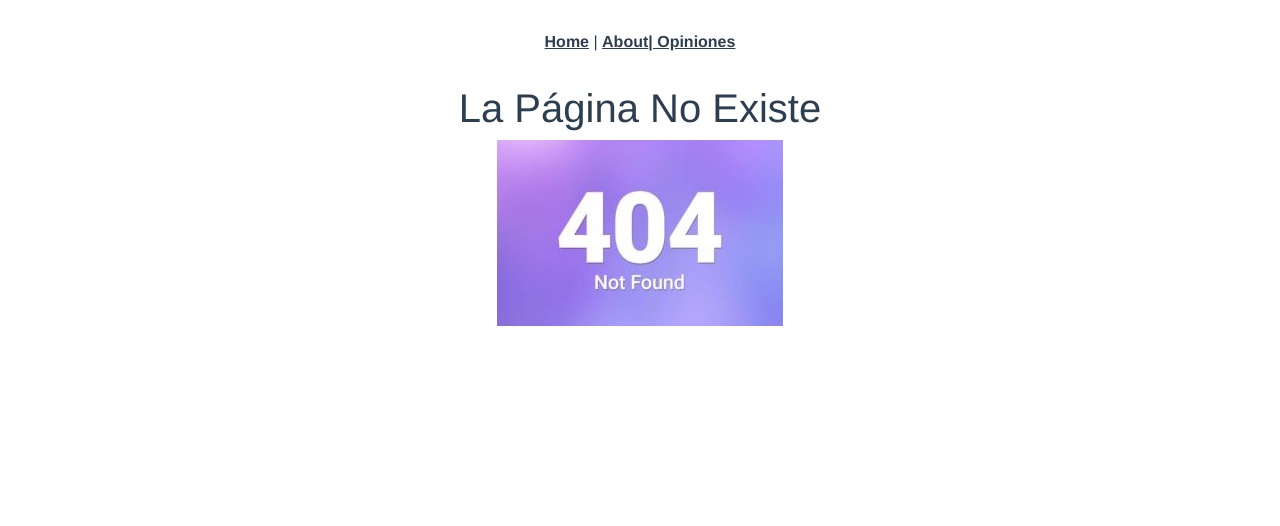
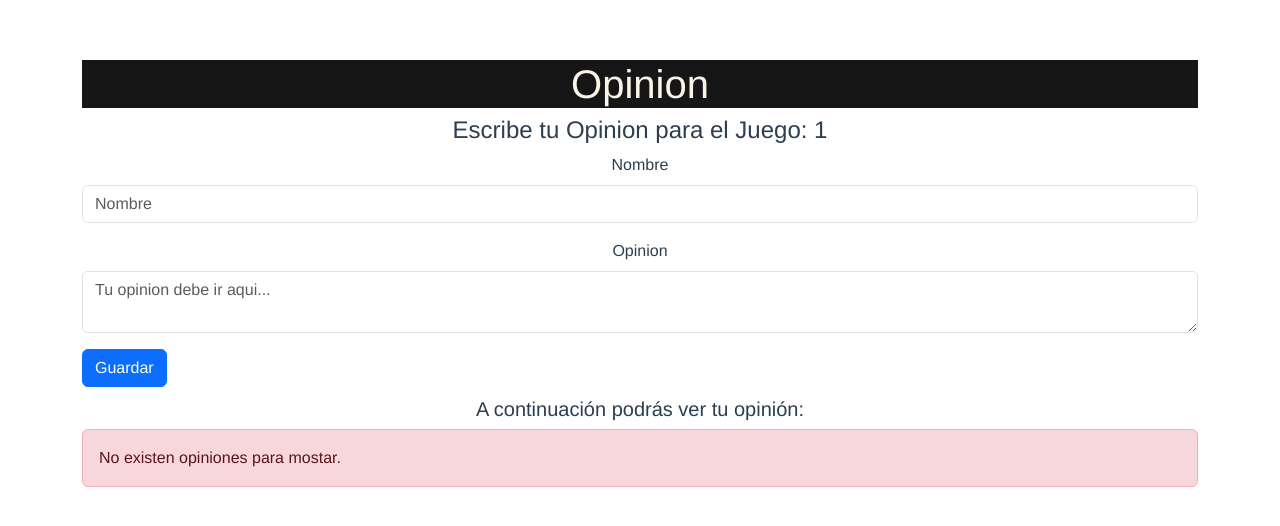
Before and after one commit to PastranoE/consolidacionm6, a Vue app: page /Opiniones/1 in a window 1280 px wide. Shown: the top 526 px of the page. Built offline with nearby package versions, Linux system fonts and the light colour scheme.

Commit message:
completa la seccion de  opiniones

```diff
--- a/src/App.vue
+++ b/src/App.vue
@@ -1,9 +1,9 @@
 <template>
   <div id="app">
     <nav>
-      <router-link to="/">Home</router-link> |
-      <router-link to="/about">About</router-link>
-      <router-link to="/Opiniones">| Opiniones</router-link>
+      <!-- <router-link to="/">Home</router-link> | -->
+      <!-- <router-link to="/about">About</router-link> -->
+      <!-- <router-link to="/Opiniones">| Opiniones</router-link> -->
     </nav>
     <router-view/>
 
--- a/src/router/index.js
+++ b/src/router/index.js
@@ -19,7 +19,7 @@ const routes = [
     component: ListaJuegos
   },
   {
-    path: '/Opiniones',
+    path: '/Opiniones/:gameName',
     component: Opiniones
   },
 
--- a/src/views/Opiniones.vue
+++ b/src/views/Opiniones.vue
@@ -2,7 +2,7 @@
     <div>
         <div class="container">
             <h1>Opinion</h1>
-            <h4>Escribe tu Opinion para el Juego:</h4>
+            <h4>Escribe tu Opinion para el Juego: {{$route.params.gameName }}</h4>
             <div class="mb-3">
                 <label for="formGroupExampleInput" class="form-label">Nombre</label>
                 <input type="text" class="form-control" id="name" placeholder="Nombre" v-model="name" />
@@ -12,20 +12,28 @@
                 <textarea class="form-control" placeholder="Tu opinion debe ir aqui..." id="opinion"
                     v-model="opinion"></textarea>
             </div>
-            <button class="btn btn-primary text-start  float-start ms-0" v-on:click="agregar">Agregar</button>
+            <button class="btn btn-primary text-start  float-start ms-0" v-on:click="agregar" id="boton">{{ editando?'Editar':'Guardar' }}</button>
             <br>
             <br>
             <div>
                 <h5>A continuación podrás ver tu opinión:</h5>
-                <div v-if="opinionSize==0" class="alert alert-danger  text-start " role="alert">
+                <div v-if="opinionSize == 0" class="alert alert-danger  text-start " role="alert">
                     No existen opiniones para mostar.
                 </div>
+
                 <div v-else>
-                    <p>{{ opiniones }}</p>
+                    <div v-for="(opinion, index) in opiniones" :key="index">
+                        <div class="alert alert-primary" role="alert">
+                            Opinion creada por: {{ opinion.name }}
+                        </div>
+                        <p>{{ opinion.opinion }}</p>
+                        <button type="button" class="btn btn-danger" v-on:click="eliminar(index)">Eliminar</button>
+                        <button type="button" class="btn btn-warning" v-on:click="editar(index)">Editar</button>
+                    </div>
+
                 </div>
             </div>
         </div>
-
 
     </div>
 </template>
@@ -38,33 +46,58 @@ export default {
         return {
             name: '',
             opinion: '',
-            opiniones:[],
+            opiniones: [],
+            editando: false,
+            indexEditado:null,
         };
     },
     computed: {
         nameYopinion: function () {
             return this.name + this.opinion;
         },
-        opinionSize: function(){
+        opinionSize: function () {
             return this.opiniones.length
         }
     },
     methods: {
 
-        agregar(){
-            if(this.name==''|| this.opinion==''){
+        agregar() {
+            if (this.name == '' || this.opinion == '') {
                 alert("rellenar campos")
                 return
             }
-            let myOpinion={
+            let myOpinion = {
                 name: this.name,
                 opinion: this.opinion,
             }
+            if(this.editando==true){
+                this.opiniones[this.indexEditando]=myOpinion
+
+            }else{
                 this.opiniones.push(myOpinion)
-            this.name=''
-            this.opinion=''
+            }
 
+            this.name = ''
+            this.opinion = ''
+            this.editando= false
+        },
+
+        editar(index) {
+            console.log(index)
+            console.log(this.opiniones)
+            this.name = this.opiniones[index].name
+            this.opinion = this.opiniones[index].opinion
+            this.editando=true
+            this.indexEditando=index
+
+
+
+        },
+
+        eliminar(index) {
+            this.opiniones.splice(index, 1)
         }
+
     },
     // watch: {},
     // components: {},
@@ -81,7 +114,7 @@ h1 {
     color: rgb(249, 243, 232)
 }
 
-button {
+.boton {
     background: rgb(69, 228, 220);
     border: none;
     border-radius: 16%;
```
Lines whose indentation alone changed are shown as unchanged.
